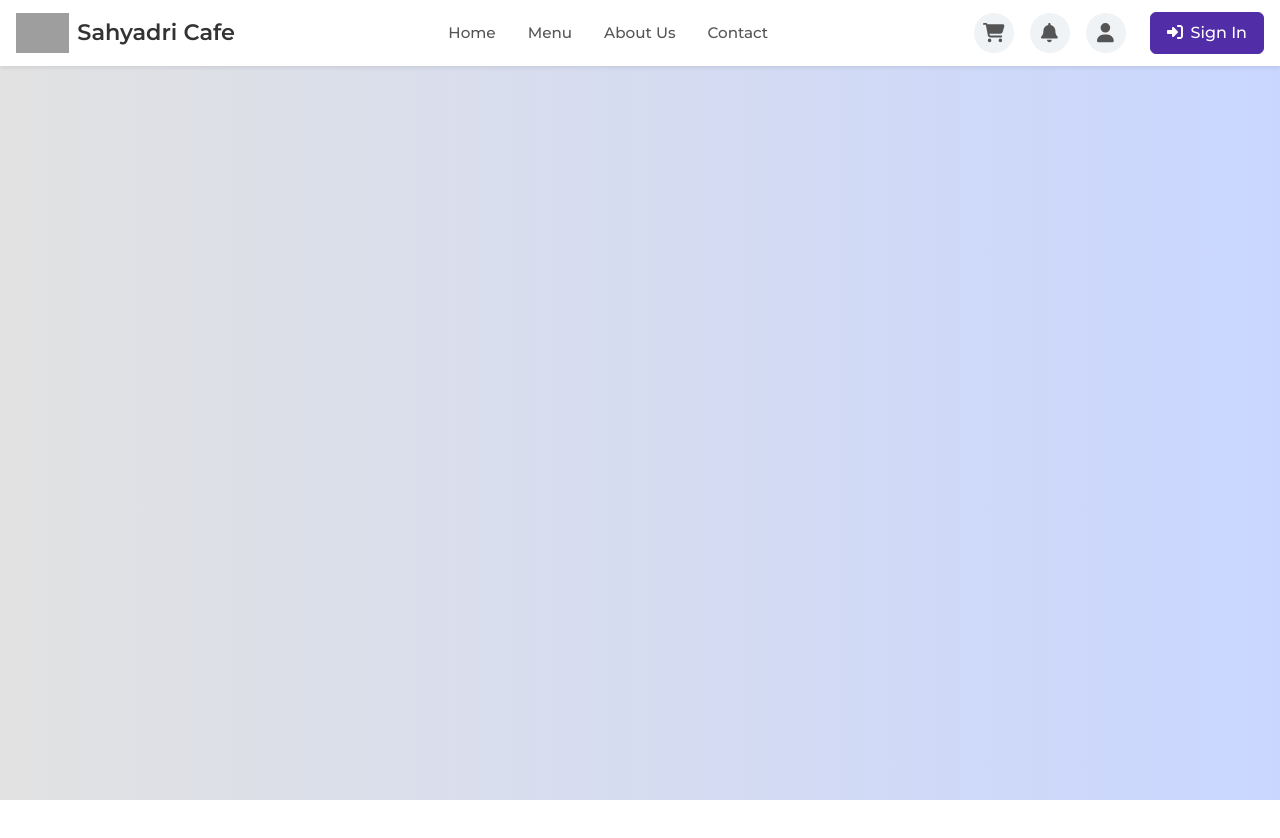
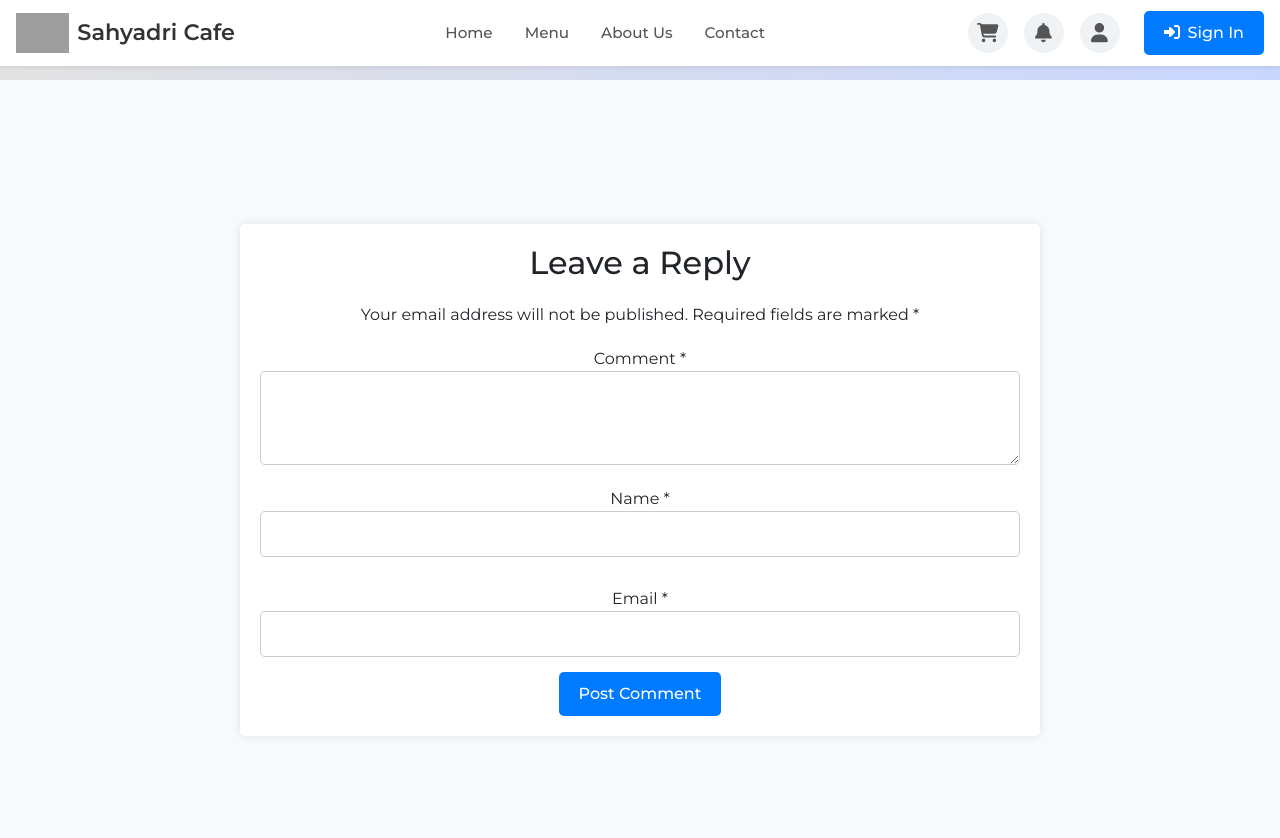
Before and after one commit to techshetty/Canteen, a React (Create React App) app: page /contact in a window 1280 px wide. Shown: the top 838 px of the page. Before the commit the page ends 800 px from the top, so only its background shows below. Built offline with nearby package versions, Linux system fonts and the light colour scheme; grey boxes are pictures that could not be loaded.

Commit message:
About page and contact page made

```diff
--- a/src/App.js
+++ b/src/App.js
@@ -7,8 +7,10 @@ import Navigation from './components/Navbar';
 import HomePage from './Pages/HomePage';
 import LoginPage from './Pages/LoginPage';
 import CartPage from './Pages/CartPage';
+import AboutPage from './Pages/AboutPage';
 import { CartProvider } from './context/CartContext';
 import './App.css'
+import ContactPage from './Pages/ContactPage';
 
 function App() {
   useEffect(() => {
@@ -33,6 +35,8 @@ function App() {
             <Route path="/" element={<HomePage />} />
             <Route path="/login" element={<LoginPage />} />
             <Route path="/cart" element={<CartPage />} />
+            <Route path="/about" element={<AboutPage/>}/>
+            <Route path="/contact" element={<ContactPage/>}/>
           </Routes>
         </div>
       </Router>
--- /dev/null
+++ b/src/Pages/AboutPage.js
@@ -0,0 +1,61 @@
+// src/pages/About.js
+import React from 'react';
+import { Row, Col, Card } from 'react-bootstrap';
+import '../styles/About.css';
+
+const About = () => {
+  return (
+    <div className="about-page my-5">
+      <Row className="mb-4">
+        <Col>
+        <Card className="mb-12">
+          <h2>About Sahyadri Cafe</h2>
+          <p>
+            Welcome to Sahyadri Cafe, the heart of our college campus! We take pride in providing a variety of delicious and healthy meal options for our students, faculty, and staff. Our goal is to offer an inviting and comfortable space where everyone can enjoy a meal, relax, and socialize.
+          </p>
+          <p>
+            Our canteen is committed to using fresh, locally sourced ingredients to ensure the highest quality and taste. We offer a wide range of dishes, including vegetarian, vegan, and gluten-free options to cater to all dietary preferences.
+          </p>
+          <p>
+            We believe in sustainability and strive to minimize our environmental impact by using eco-friendly packaging and reducing food waste. Join us for breakfast, lunch, or dinner and experience the best of what our canteen has to offer.
+          </p>
+        </Card>
+        </Col>
+      </Row>
+      <Row>
+        <Col md={4}>
+          <Card className="mb-4">
+            <Card.Body>
+              <Card.Title>Our Mission</Card.Title>
+              <Card.Text>
+                Our mission is to provide a welcoming and inclusive environment where everyone can enjoy nutritious and delicious meals. We aim to support the well-being of our students,teachers and community through our food and services.
+              </Card.Text>
+            </Card.Body>
+          </Card>
+        </Col>
+        <Col md={4}>
+          <Card className="mb-4">
+            <Card.Body>
+              <Card.Title>Our Values</Card.Title>
+              <Card.Text>
+                We value quality, sustainability, and community. We are dedicated to offering meals that not only taste great but also contribute to a healthier lifestyle. We are committed to reducing our environmental footprint and supporting local producers.
+              </Card.Text>
+            </Card.Body>
+          </Card>
+        </Col>
+        <Col md={4}>
+          <Card className="mb-4">
+            <Card.Body>
+              <Card.Title>Our Team</Card.Title>
+              <Card.Text>
+                Our team of chefs and staff are passionate about food and service. With a focus on innovation and creativity, we continuously strive to bring new and exciting dishes to our menu. We are here to ensure you have a great dining experience.
+              </Card.Text>
+            </Card.Body>
+          </Card>
+        </Col>
+      </Row>
+    </div>
+  );
+};
+
+export default About;
--- /dev/null
+++ b/src/Pages/ContactPage.js
@@ -0,0 +1,35 @@
+// src/pages/Contact.js
+import React from 'react';
+import '../styles/ContactPage.css';
+
+const ContactPage = () => {
+  return (
+    <div className="contact-page">
+      <div className="contact-box">
+        <h2>Leave a Reply</h2>
+        <p>Your email address will not be published. Required fields are marked *</p>
+        <form className="contact-form">
+          <div className="form-group">
+            <label htmlFor="comment">Comment *</label>
+            <textarea id="comment" name="comment" rows={3} required></textarea>
+          </div>
+
+          <div className="form-row">
+            <div className="form-group col-12 col-md-6">
+              <label htmlFor="name">Name *</label>
+              <input type="text" id="name" name="name" required />
+            </div>
+            <div className="form-group col-12 col-md-6">
+              <label htmlFor="email">Email *</label>
+              <input type="email" id="email" name="email" required />
+            </div>
+          </div>
+
+          <button type="submit" className="btn-primary">Post Comment</button>
+        </form>
+      </div>
+    </div>
+  );
+};
+
+export default ContactPage;
--- /dev/null
+++ b/src/styles/About.css
@@ -0,0 +1,45 @@
+/* src/styles/About.css */
+.about-page {
+    margin-top: 80px;
+    padding: 0 15px;
+  }
+
+  .about-section {
+    text-align: center;
+    margin-bottom: 40px;
+  }
+
+  .about-section h2 {
+    margin-bottom: 20px;
+  }
+
+  .about-section p {
+    text-align: justify;
+    line-height: 1.6;
+    margin-bottom: 15px;
+  }
+
+  .about-cards {
+    display: flex;
+    flex-wrap: wrap;
+    justify-content: space-around;
+  }
+
+  .about-card {
+    flex: 1;
+    max-width: 30%;
+    box-shadow: 0 0 15px rgba(0, 0, 0, 0.1);
+    padding: 20px;
+    margin: 10px;
+    text-align: justify;
+  }
+
+  .about-card h3 {
+    font-size: 1.2rem;
+    font-weight: bold;
+    margin-bottom: 10px;
+  }
+
+  .about-card p {
+    line-height: 1.6;
+  }
--- /dev/null
+++ b/src/styles/ContactPage.css
@@ -0,0 +1,73 @@
+/* src/styles/ContactPage.css */
+.contact-page {
+    margin-top: 80px;
+    display: flex;
+    justify-content: center;
+    align-items: center;
+    min-height: 100vh;
+    width: 2000px;
+    background-color: #f8f9fa;
+    padding: 20px; /* Ensure some padding around the page */
+  }
+
+  .contact-box {
+    background: #fff;
+    border-radius: 5px;
+    box-shadow: 0 0 10px rgba(0, 0, 0, 0.1);
+    max-width: 800px;
+    width: 100%;
+    padding: 20px;
+  }
+
+  .contact-box h2 {
+    margin-bottom: 20px;
+  }
+
+  .contact-box p {
+    margin-bottom: 20px;
+  }
+
+  .contact-form .form-group {
+    margin-bottom: 15px;
+  }
+
+  .contact-form label {
+    font-size: 1rem;
+  }
+
+  .contact-form textarea,
+  .contact-form input {
+    width: 100%;
+    padding: 10px;
+    border: 1px solid #ccc;
+    border-radius: 5px;
+  }
+
+  .contact-form .form-row {
+    display: flex;
+    flex-wrap: wrap;
+    gap: 15px;
+  }
+
+  .contact-form .form-row .form-group {
+    flex: 1;
+    min-width: calc(50% - 15px); /* Adjust for the gap */
+  }
+
+  .contact-form .form-row .form-group.col-12 {
+    flex: 0 0 100%;
+  }
+
+  .btn-primary {
+    background-color: #007bff;
+    border: none;
+    padding: 10px 20px;
+    color: #fff;
+    border-radius: 5px;
+    cursor: pointer;
+    transition: background-color 0.3s ease;
+  }
+
+  .btn-primary:hover {
+    background-color: #0056b3;
+  }
```
